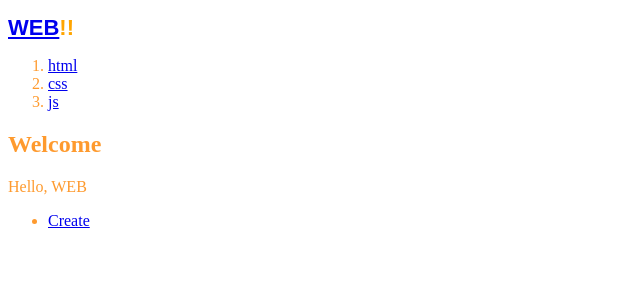
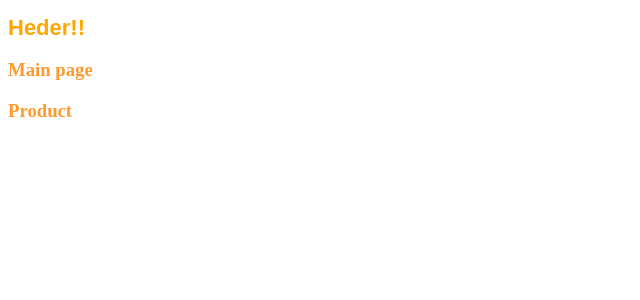
Before and after one commit to kimje1619/edugithub, a React (Create React App) app: page / in a window 1280 px wide. Shown: the top 300 px of the page, without its empty margins (0-640 px from the left). Built offline with nearby package versions, Linux system fonts and the light colour scheme; the HTML template or start-up script is replaced by a standard one; a web font is replaced by a local one.

Commit message:
update : (1) conflict 예시파일 업로드

```diff
--- a/package.json
+++ b/package.json
@@ -9,6 +9,8 @@
     "node-sass": "^4.14.1",
     "react": "^18.2.0",
     "react-dom": "^18.2.0",
+    "react-router": "^6.3.0",
+    "react-router-dom": "^6.3.0",
     "react-scripts": "5.0.1",
     "web-vitals": "^2.1.4"
   },
--- a/src/App.js
+++ b/src/App.js
@@ -1,218 +1,19 @@
 import './App.scss';
+import {useState} from 'react';
+import React, { Component } from 'react';
+import { BrowserRouter, Routes, Route } from 'react-router-dom';
+import Header from './Header';
+import Main from './Main';
+import Product from './Product';
 
-// State를 사용하려면 react에서 기본으로 제공하는 훅을 써야한다.
-import {useState} from 'react';
-
-function Article(props){
-  return <article>
-  <h2>{props.title}</h2>
-  {props.body}
-</article>
-
-}
-
-function Header(props){
-  // 받아오는 속성
-  // 여기서 사용한 태그들은 순수한 HTML태그가 아님. 유사 HTML임, 그래서 여기서 사용하는 문법은 똑같지 않음.
-  console.log('props', props, props.title)
-  return  <header>
-  <h1><a href="/" onClick={(event)=>{
-    event.preventDefault();
-    // 속성인 함수를 호출하는 것
-    props.onChangMode();
-  }}>{props.title}</a></h1>
-</header>
-}
-
-function Nav(props){
-  // target은 event를 유발시킨 태그를 가리킨다. (a 태그)
-  // a태그의 id값을 가져온다 target.id
-  const lis = []
-  for(let i=0; i<props.topics.length; i++){
-    let t = props.topics[i];
-    lis.push(<li key={t.id}>
-      <a id={t.id} href={'/read/'+t.id} onClick={event=>{
-        event.preventDefault();
-        // 태그의 속성으로 넘기면 숫자는 문자열이 된다. 그러므로 숫자형으로 convert한다. (Number 함수 사용)
-        props.onChangMode(Number(event.target.id));
-      }}>{t.title}</a>
-      </li>)
-  }
-  return <nav>
-  <ol>
-    {lis}
-  </ol>
-</nav>
-}
-
-function Create(props){
-  return <article>
-    <h2>Create</h2>
-    <form onSubmit={event=>{
-      //page reload 막기
-      event.preventDefault();
-
-      //name들의 value값을 가져오기
-      // event.target = form태그
-      const title = event.target.title.value;
-      const body = event.target.body.value;
-      props.onCreate(title, body);
-
-    }}>
-      <p><input type="text" name="title" placeholder="title"/></p>
-      <p><textarea name="body" placeholder="body"></textarea></p>
-      <p><input type="submit" value="create" /></p>
-    </form>
-  </article>
-}
-
-function Update(props){
-  // props를 state로 환승
-  const [title,setTitle] = useState(props.title);
-  const [body,setBody] = useState(props.body);
-  return <article>
-    <h2>Update</h2>
-    <form onSubmit={event=>{
-      //page reload 막기
-      event.preventDefault();
-
-      //name들의 value값을 가져오기
-      // event.target = form태그
-      const title = event.target.title.value;
-      const body = event.target.body.value;
-      props.onUpdate(title, body);
-
-    }}>
-      <p><input type="text" name="title" value={title} onChange={event=>{
-        setTitle(event.target.value);
-      }} placeholder="title"/></p>
-      <p><textarea textarea name="body" value={body} onChange={event=>{
-        setBody(event.target.value);
-      }} placeholder="body"></textarea></p>
-      <p><input type="submit" value="update" /></p>
-    </form>
-  </article>
-}
-
-function App() {
-  // state를 만든다
-  // useState의 인자는 그 state의 초기값이다.
-  // const _mode = useState('WELCOME');
-
-  // useState는 배열을 return하고 0번째 원소는 상태의 값을 읽을 때 사용하는 데이터
-  // 1번째 데이터는 그 상태의 값을 변경할때 사용하는 함수이다.
-  // 즉 state의 값은 0번째 인덱스의 값으로 읽고, state를 바꿀때는 1번째의 함수로 바꿉니다.
-  // const mode = _mode[0];
-  // const setMode = _mode[1];
-  // console.log(_mode)
-
-  // 상단에 있는 코드(3줄)를 단순하게 변경하면
-  const [mode, setMode] = useState('WELCOME');
-
-  // 어떤것을 선택했는지 state로 만들어야 한다. 초기값 없음
-  const [id, setId] = useState(null);
-
-
-  // 그 다음 원소의 id값을 결정한다.
-  const [nextId, setNextId] = useState(4);
-
-  // form에서 받아온 결과를 crate하기 위해 topics를 상태로 승격시킨다.
-  // topics : 읽을 떄 사용, setTopics : 변경할 떄 사용 (읽기/쓰기 인터페이스 추가)
-  const [topics, setTopics] = useState([
-    {id:1, title:'html', body:'html is ...'},
-    {id:2, title:'css', body:'css is ...'},
-    {id:3, title:'js', body:'javaScript is ...'}
-  ]);
-
-  let content = null;
-  let contextControl = null;
-  if(mode === 'WELCOME'){
-    content = <Article title="Welcome" body="Hello, WEB"></Article>
-  }else if(mode === 'READ'){
-    let title, body = null;
-    for(let i=0; i<topics.length; i++){
-      console.log(topics[i].id, id);
-      if(topics[i].id === id){
-        title = topics[i].title;
-        body = topics[i].body;
-      }
-    }
-
-    content = <Article title={title} body={body}></Article>
-    // 태그를 다룰때는, 하나의 태그 안에 있어야한다. <>(제목이 없는 태그)은 그룹핑 하는 용도로 사용하는 빈 태그라고 생각하면 된다. html상으로는 어떤태그로도 존재하지 않음
-    contextControl = <>
-      <li><a href={'/update/' + id} onClick={event=>{
-        event.preventDefault();
-        setMode('UPDATE');
-      }}>update</a></li>
-      <li><button type="button" onClick={()=>{
-        const newTopics = [];
-        for(let i=0; i<topics.length; i++){
-          if(topics[i].id !== id){
-            newTopics.push(topics[i]);
-          }
-        }
-        setTopics(newTopics);
-        setMode("WELCOME");
-      }}>Delete</button></li>
-    </>
-  }else if(mode === 'CREATE'){
-    // create컴포넌트를 이용하는 사용자가 생성버튼을 눌렀을때, 후속작업을 할 수 있는 인터페이스 제공
-    // 사용자가 입력한 title과 body값을 create컴포넌트의 사용자에게 공급할 수 있다.
-    content = <Create onCreate={(_title, _body)=>{
-      // 변수에 새로운 원소를 추가
-      const newTopic = {id:nextId, title:_title, body:_body}
-      // 기존의 데이터의 [...복제본을 생성한다.]
-      const newTopics = [...topics]
-      // 복제본과 같은지 다른지 판단하고 다르다면 다시 렌더링을 해준다. (같은 데이터면 굳이 다시 렌더링 하지 않는다.)
-      newTopics.push(newTopic);
-      setTopics(newTopics);
-      setMode('READ');
-      setId(nextId);
-      setNextId(nextId+1);
-    }}></Create>
-  }else if(mode === 'UPDATE'){
-    let title, body = null;
-    for(let i=0; i<topics.length; i++){
-      console.log(topics[i].id, id);
-      if(topics[i].id === id){
-        title = topics[i].title;
-        body = topics[i].body;
-      }
-    }
-    content = <Update title={title} body={body} onUpdate={(title,body)=>{
-      const newTopics = [...topics];
-      const updateTopic = {id:id, title:title, body:body};
-      for(let i = 0; i<newTopics.length;i++){
-        if(newTopics[i].id === id){
-          newTopics[i] = updateTopic;
-          break;
-        }
-      }
-      setTopics(newTopics);
-      setMode('READ');
-    }}></Update>;
-  }
-
-  return (
-  <div>
-    <Header title="WEB" onChangMode={()=>{
-      setMode('WELCOME');
-    }}></Header>
-    <Nav topics={topics} onChangMode={(_id)=>{
-      setMode('READ');
-      setId(_id);
-    }}></Nav>
-    {content}
-    <ul>
-      <li><a href="/create" onClick={event=>{
-        event.preventDefault();
-        setMode('CREATE');
-      }}>Create</a></li>
-      {contextControl}
-    </ul>
-  </div>
-  );
+const App = () => {
+	return (
+		<div className='App'>
+			<Header />
+			<Main />
+			<Product />
+		</div>
+	);
 }
 
 export default App;
--- /dev/null
+++ b/src/Header.js
@@ -0,0 +1,10 @@
+import React from 'react';
+
+function Header(props) {
+    return (
+		<>
+			<h1>Heder</h1>
+		</>
+    );
+}
+export default Header;
--- /dev/null
+++ b/src/Main.js
@@ -0,0 +1,10 @@
+import React from 'react';
+const Main = (props) => {
+	return (
+		<>
+			<h3>Main page</h3>
+		</>
+	);
+};
+
+export default Main;
--- /dev/null
+++ b/src/Product.js
@@ -0,0 +1,11 @@
+import React from 'react';
+
+const Product = (props) => {
+    return (
+        <>
+            <h3>Product</h3>
+        </>
+    );
+}
+
+export default Product;
```
Also changed, not shown: 1 other file (tests, documents, lock files or other folders).
